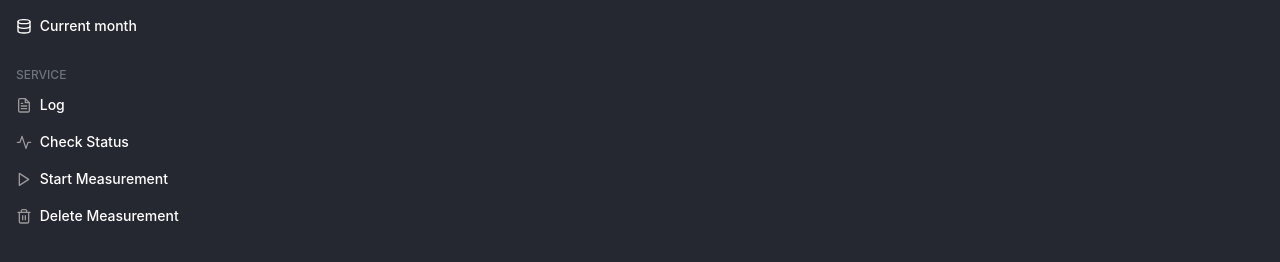
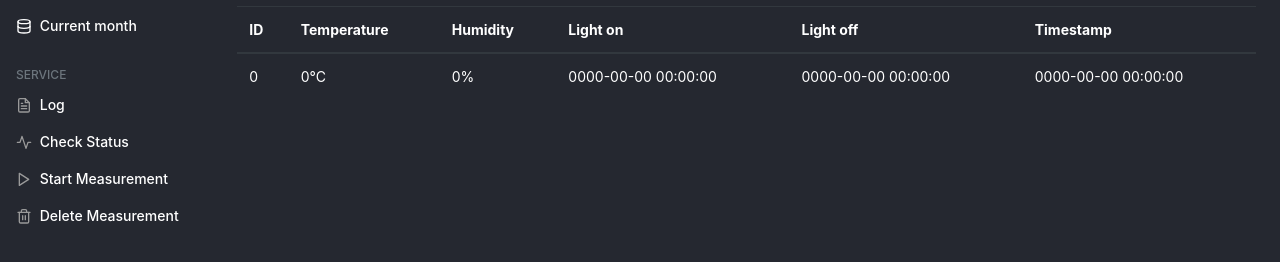
Before and after one commit to philj0/turtleClime, a plain HTML site: page sites/currentmonth.html in a window 1280 px wide. Shown: the part 128-390 px from the top of the page. Drawn offline with nearby package versions, Linux system fonts and the light colour scheme; no server answers.

Commit message:
updated currentMonth.html and log.html

```diff
--- a/sites/currentmonth.html
+++ b/sites/currentmonth.html
@@ -76,8 +76,28 @@
             <h1 class="h2">Current Month</h1>
           </div>
           <div class="table-responsive">
-            <div class="table">
-            </div>
+            <table class="table table-dark table-hover">
+              <thead>
+                <tr>
+                  <th>ID</th>
+                  <th>Temperature</th>
+                  <th>Humidity</th>
+                  <th>Light on</th>
+                  <th>Light off</th>
+                  <th>Timestamp</th>
+                </tr>
+              </thead>
+              <tbody>
+                <tr>
+                  <td>0</td>
+                  <td>0°C</td>
+                  <td>0%</td>
+                  <td>0000-00-00 00:00:00</td>
+                  <td>0000-00-00 00:00:00</td>
+                  <td>0000-00-00 00:00:00</td>
+                </tr>
+              </tbody>
+            </table>
           </div>
         </main>
       </div>
```
Also changed, not shown: sites/log.html (+1 -1 lines).
